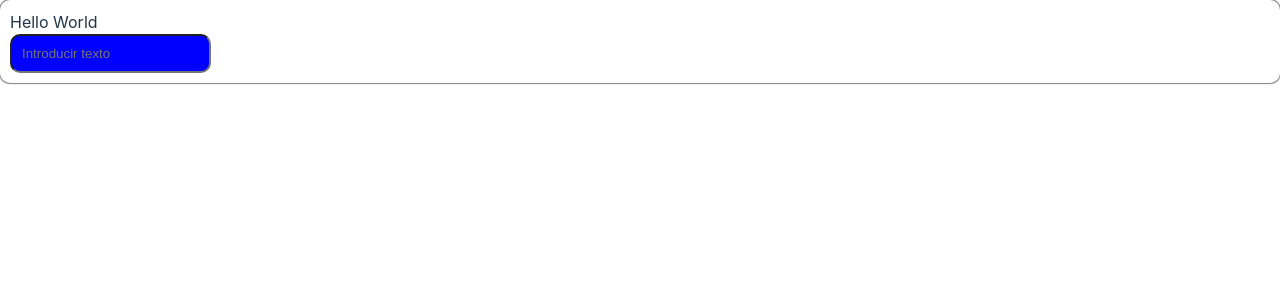
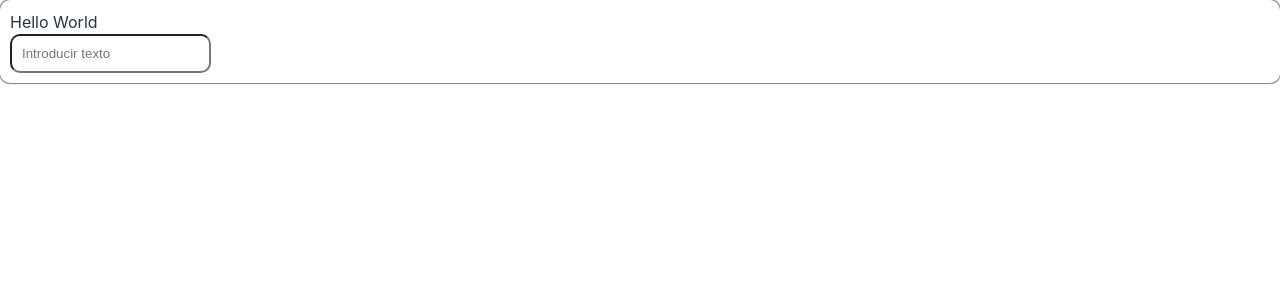
Before and after one commit to galoss88/app-test, a React (Vite) app: page / in a window 1280 px wide. Shown: the top 300 px of the page. Built offline with nearby package versions, Linux system fonts and the light colour scheme.

Commit message:
Refactor Input component: Clean up code formatting for better readability and remove hardcoded background color style, allowing for more flexible styling options.

```diff
--- a/src/components/Input.tsx
+++ b/src/components/Input.tsx
@@ -5,14 +5,19 @@ interface InputProps {
   onChange?: (e: React.ChangeEvent<HTMLInputElement>) => void;
 }
 
-export const Input = ({ type = "text", placeholder = "Introducir texto", value, onChange }: InputProps) => {
+export const Input = ({
+  type = "text",
+  placeholder = "Introducir texto",
+  value,
+  onChange,
+}: InputProps) => {
   return (
     <input
       type={type}
       placeholder={placeholder}
       value={value}
       onChange={onChange}
-      style={{ backgroundColor: "blue", padding: "10px", borderRadius: "10px" }}
+      style={{ padding: "10px", borderRadius: "10px" }}
     />
   );
 };
```
